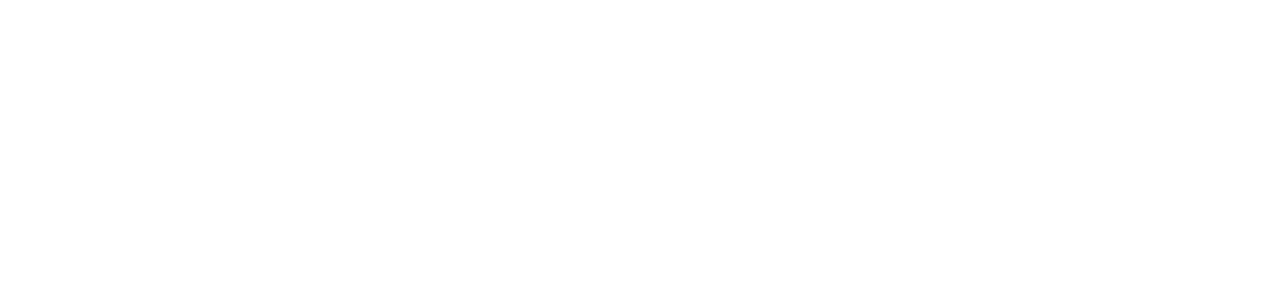
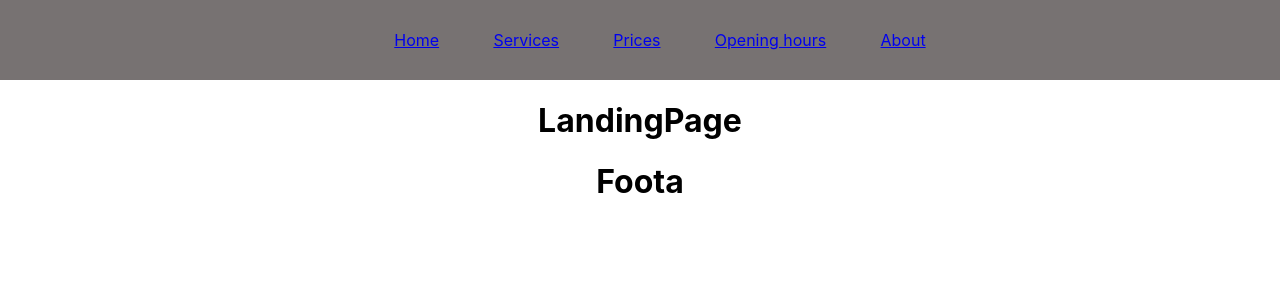
Before and after one commit to Kanzaki404/salong-alonissos, a React (Create React App) app: page / in a window 1280 px wide. Shown: the top 300 px of the page. Built offline with nearby package versions, Linux system fonts and the light colour scheme.

Commit message:
navigation

```diff
--- a/src/App.js
+++ b/src/App.js
@@ -1,11 +1,32 @@
-import React from 'react';
-import './App.scss';
+import React from "react";
+import "./App.scss";
+import { BrowserRouter as Router, Switch, Route } from "react-router-dom";
+import Nav from './components/Nav'
+import Footer from './components/Footer'
+import LandingPage from './pages/LandingPage'
+import Services from './pages/Services'
+import Prices from './pages/Prices'
+import OpeningHours from './pages/OpeningHours'
+import About from './pages/About'
+
+
 
 function App() {
   return (
-    <div className="App">
+    <Router>
+      <div className="App">
+        <Nav/>
+        <Switch>
+                <Route path = '/' exact component={LandingPage} />
+                <Route path = '/services' component={Services} />
+                <Route path = '/prices' component={Prices} />
+                <Route path = '/hours' component={OpeningHours} />
+                <Route path = '/about' component={About} />
+        </Switch>
+        <Footer/>
 
-    </div>
+      </div>
+    </Router>
   );
 }
 
--- a/src/components/Nav.jsx
+++ b/src/components/Nav.jsx
@@ -1,9 +1,25 @@
 import React from 'react'
-
+import {Link} from 'react-router-dom'
 export default function Nav() {
     return (
-        <div>
-
-        </div>
+        <nav>
+            <ul>
+                <Link to='/'>
+                    <li>Home</li>
+                </Link>
+                <Link to='/services'>
+                    <li>Services</li>
+                </Link>
+                <Link to='/prices'>
+                    <li>Prices</li>
+                </Link>
+                <Link to='/hours'>
+                    <li>Opening hours</li>
+                </Link>
+                <Link to='/about'>
+                    <li>About</li>
+                </Link>
+            </ul>
+        </nav>
     )
 }
--- a/src/styles/nav.scss
+++ b/src/styles/nav.scss
@@ -0,0 +1,14 @@
+nav{
+    display: flex;
+    justify-content: space-evenly;
+    min-height: 10vh;
+    background: rgb(119, 114, 114);
+    color: white;
+    ul{
+        width: 50%;
+        display: flex;
+        justify-content: space-evenly;
+        align-items: center;
+        list-style: none;
+    }
+}
```
